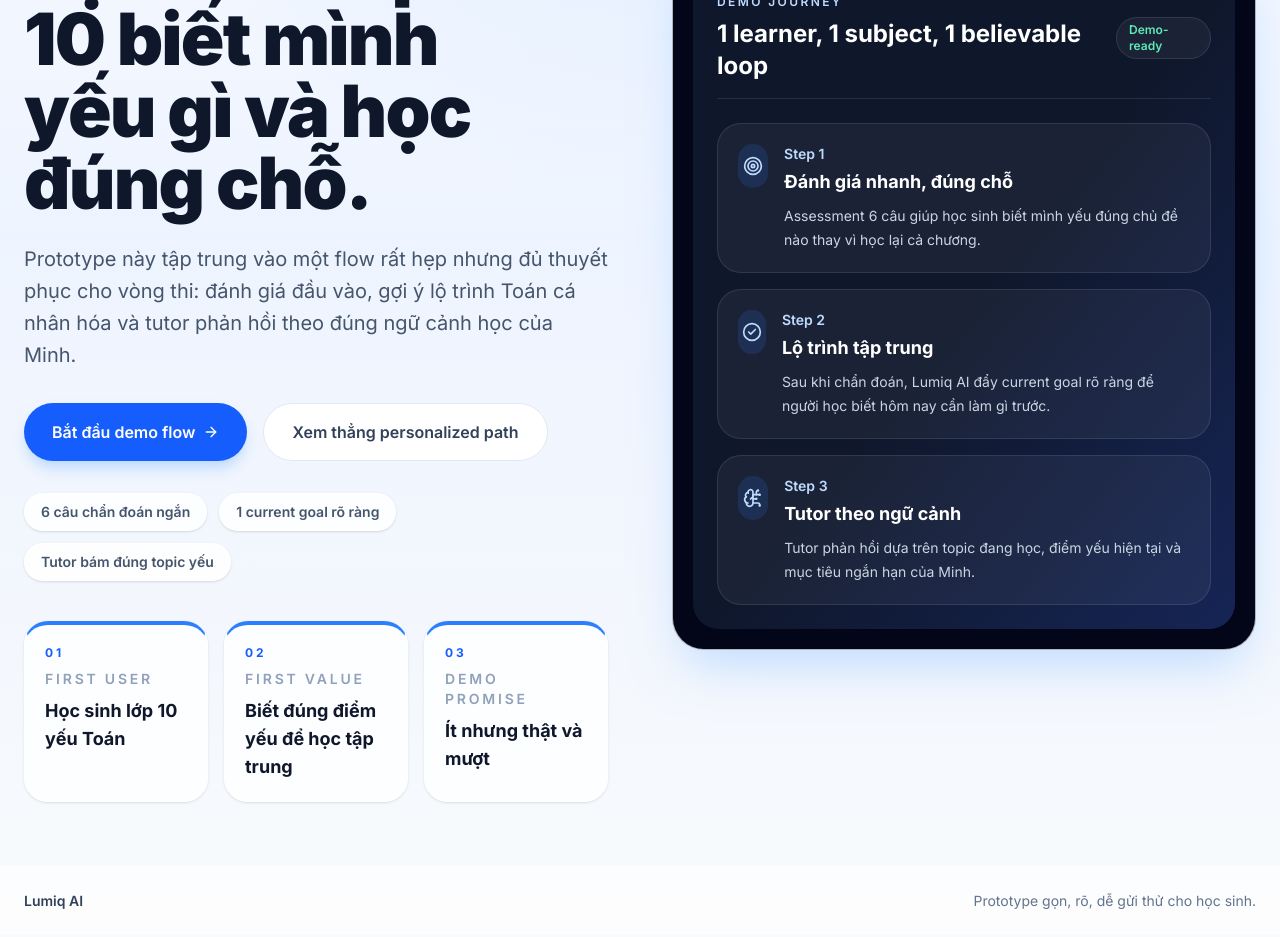
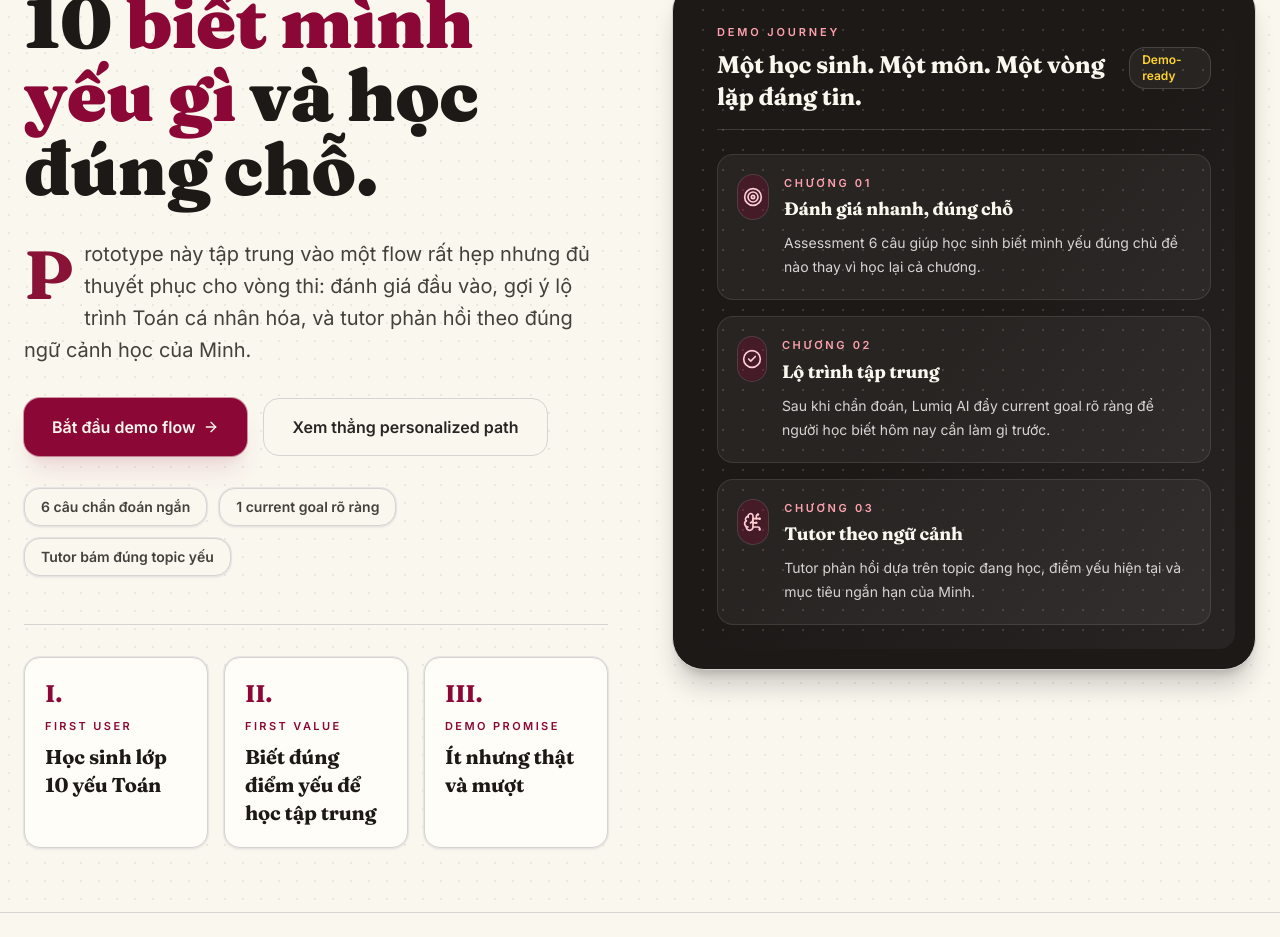
Before and after one commit to duynguyen31241020400-lang/nangluc-ai, a Next.js app: page / in a window 1280 px wide. Shown: the part 340-1277 px from the top of the page. Built offline with nearby package versions, Linux system fonts and the light colour scheme.

Commit message:
Redesign UI with scholarly brand system

```diff
--- a/src/app/globals.css
+++ b/src/app/globals.css
@@ -1,12 +1,15 @@
 @import "tailwindcss";
 
 :root {
-  --background: #f8fafc;
-  --foreground: #0f172a;
-  --muted: #64748b;
-  --card: #ffffff;
-  --border: #e2e8f0;
-  --ring: #2563eb;
+  /* Biên Khảo — Scholarly Print-Media palette */
+  --background: #faf7ef;     /* parchment */
+  --foreground: #1c1917;     /* ink (stone-900) */
+  --muted: #78716c;          /* stone-500 */
+  --card: #fffdf7;           /* warm white */
+  --border: #e7e5e4;         /* stone-200 */
+  --ring: #881337;           /* oxblood (rose-900) */
+  --accent: #b45309;         /* brass (amber-700) */
+  --secondary: #172554;      /* deep navy (blue-950) */
 }
 
 * {
@@ -34,17 +37,52 @@ textarea {
 }
 
 ::selection {
-  background: #bfdbfe;
-  color: #0f172a;
+  background: #fecdd3; /* rose-200 */
+  color: #1c1917;
 }
 
 .text-balance {
   text-wrap: balance;
 }
 
+/* Serif display font helper — used on H1/H2 for scholarly/print feel */
+.font-display {
+  font-family: var(--font-display), "Fraunces", "Newsreader", Georgia, "Times New Roman", serif;
+  font-feature-settings: "ss01", "ss02";
+  letter-spacing: -0.01em;
+}
+
+/* Drop cap for opening paragraph — like print magazines */
+.drop-cap::first-letter {
+  float: left;
+  font-family: var(--font-display), "Fraunces", Georgia, serif;
+  font-size: 4.25rem;
+  line-height: 0.9;
+  padding: 0.35rem 0.65rem 0 0;
+  color: #881337;
+  font-weight: 700;
+}
+
+/* Dot grid pattern utility — scholarly learning-nodes motif */
+.dot-grid {
+  background-image: radial-gradient(rgba(28, 25, 23, 0.18) 1px, transparent 1px);
+  background-size: 18px 18px;
+  background-position: 0 0;
+}
+
+.dot-grid-faint {
+  background-image: radial-gradient(rgba(250, 247, 239, 0.14) 1px, transparent 1px);
+  background-size: 20px 20px;
+}
+
+/* Thin scholarly rule */
+.scholarly-rule {
+  border-top: 1px solid #d6d3d1;
+}
+
 .custom-scrollbar {
   scrollbar-width: thin;
-  scrollbar-color: #94a3b8 transparent;
+  scrollbar-color: #a8a29e transparent;
 }
 
 .custom-scrollbar::-webkit-scrollbar {
@@ -57,9 +95,9 @@ textarea {
 
 .custom-scrollbar::-webkit-scrollbar-thumb {
   border-radius: 9999px;
-  background: linear-gradient(180deg, #93c5fd 0%, #64748b 100%);
+  background: linear-gradient(180deg, #fecdd3 0%, #881337 100%);
 }
 
 .custom-scrollbar::-webkit-scrollbar-thumb:hover {
-  background: linear-gradient(180deg, #60a5fa 0%, #475569 100%);
+  background: linear-gradient(180deg, #fda4af 0%, #9f1239 100%);
 }
--- a/src/app/layout.tsx
+++ b/src/app/layout.tsx
@@ -1,10 +1,20 @@
 import type { Metadata } from "next";
-import { Inter } from "next/font/google";
+import { Inter, Fraunces } from "next/font/google";
 import "./globals.css";
 
 import ErrorBoundary from "@/src/components/ui/ErrorBoundary";
 
-const inter = Inter({ subsets: ["latin", "vietnamese"] });
+const inter = Inter({
+  subsets: ["latin", "vietnamese"],
+  variable: "--font-sans",
+});
+
+const fraunces = Fraunces({
+  subsets: ["latin", "vietnamese"],
+  weight: ["500", "600", "700", "800", "900"],
+  variable: "--font-display",
+  display: "swap",
+});
 
 export const metadata: Metadata = {
   title: "Lumiq AI | Competition Prototype",
@@ -16,9 +26,9 @@ export default function RootLayout({ children }: Readonly<{ children: React.Reac
     <html lang="vi">
       <head>
         <link rel="manifest" href="/manifest.json" />
-        <meta name="theme-color" content="#2563eb" />
+        <meta name="theme-color" content="#881337" />
       </head>
-      <body className={inter.className}>
+      <body className={`${inter.className} ${fraunces.variable} bg-[var(--background)] text-[var(--foreground)]`}>
         <ErrorBoundary>
           {children}
         </ErrorBoundary>
--- a/src/app/page.tsx
+++ b/src/app/page.tsx
@@ -2,6 +2,7 @@
 
 import Link from "next/link";
 import { ArrowRight, CheckCircle2, BrainCircuit, Sparkles, Target } from "lucide-react";
+import DotGrid from "@/src/components/ui/DotGrid";
 
 const featureCards = [
   {
@@ -23,16 +24,20 @@ const featureCards = [
 
 export default function HomePage() {
   return (
-    <main className="min-h-screen bg-[radial-gradient(circle_at_top,#dbeafe,transparent_38%),linear-gradient(180deg,#f8fbff_0%,#eef4ff_45%,#f8fafc_100%)] text-slate-900">
-      <div className="sticky top-0 z-30 border-b border-white/70 bg-white/80 backdrop-blur">
+    <main className="min-h-screen bg-[#faf7ef] text-stone-900">
+      <div className="sticky top-0 z-30 border-b border-stone-200 bg-[#faf7ef]/90 backdrop-blur">
         <div className="mx-auto flex max-w-7xl items-center justify-between px-6 py-4">
           <div>
-            <p className="text-sm font-black tracking-[0.18em] text-slate-900">LUMIQ AI</p>
-            <p className="text-xs text-slate-500">Prototype học tập cá nhân hóa</p>
+            <p className="font-display text-lg font-bold tracking-tight text-stone-900">
+              Lumiq<span className="text-rose-900">.</span>AI
+            </p>
+            <p className="text-[11px] font-semibold uppercase tracking-[0.24em] text-stone-500">
+              Học tập cá nhân hóa
+            </p>
           </div>
           <Link
             href="/assessment"
-            className="inline-flex items-center justify-center rounded-full bg-blue-600 px-5 py-2.5 text-sm font-semibold text-white shadow-sm transition hover:bg-blue-700"
+            className="inline-flex items-center justify-center rounded-2xl bg-rose-900 px-5 py-2.5 text-sm font-semibold text-[#faf7ef] shadow-sm ring-1 ring-rose-900/40 transition hover:bg-rose-800"
           >
             Bắt đầu
           </Link>
@@ -40,90 +45,99 @@ export default function HomePage() {
       </div>
 
       <section className="relative mx-auto flex min-h-[calc(100vh-73px)] max-w-7xl flex-col justify-center gap-12 px-6 py-16 lg:flex-row lg:items-center lg:gap-16">
-        <div className="max-w-3xl flex-1">
-          <div className="pointer-events-none absolute left-1/2 top-40 -z-10 hidden h-72 w-72 -translate-x-1/2 rounded-full bg-blue-300/25 blur-3xl sm:block" />
-          <div className="inline-flex items-center gap-2 rounded-full border border-blue-200 bg-white/80 px-4 py-2 text-sm font-medium text-blue-700 shadow-sm backdrop-blur">
-            <Sparkles className="h-4 w-4" />
-            Competition prototype for IU Startup Demo Day 2026
+        <div className="pointer-events-none absolute inset-0 overflow-hidden">
+          <DotGrid className="opacity-40" />
+        </div>
+
+        <div className="relative max-w-3xl flex-1">
+          <div className="inline-flex items-center gap-2 rounded-2xl border border-stone-300 bg-[#faf7ef]/80 px-4 py-2 text-xs font-semibold uppercase tracking-[0.22em] text-rose-900 shadow-sm">
+            <Sparkles className="h-3.5 w-3.5" />
+            IU Startup Demo Day 2026
           </div>
 
-          <h1 className="mt-6 text-5xl font-black tracking-tight text-balance sm:text-6xl lg:text-7xl">
-            Lumiq AI giúp học sinh lớp 10 biết mình yếu gì và học đúng chỗ.
+          <p className="mt-6 font-display text-sm font-semibold uppercase tracking-[0.32em] text-stone-500">
+            Tập san học tập — Số 01
+          </p>
+          <div className="mt-3 scholarly-rule w-24" />
+
+          <h1 className="mt-5 font-display text-5xl font-black leading-[1.02] tracking-tight text-balance text-stone-900 sm:text-6xl lg:text-7xl">
+            Học sinh lớp 10 <em className="not-italic text-rose-900">biết mình yếu gì</em> và học đúng chỗ.
           </h1>
 
-          <p className="mt-6 max-w-2xl text-lg leading-8 text-slate-600 sm:text-xl">
-            Prototype này tập trung vào một flow rất hẹp nhưng đủ thuyết phục cho vòng thi:
-            đánh giá đầu vào, gợi ý lộ trình Toán cá nhân hóa và tutor phản hồi theo đúng ngữ cảnh học của Minh.
+          <p className="drop-cap mt-8 max-w-2xl text-lg leading-8 text-stone-700 sm:text-xl">
+            Prototype này tập trung vào một flow rất hẹp nhưng đủ thuyết phục cho vòng thi: đánh giá đầu vào, gợi ý lộ trình Toán cá nhân hóa, và tutor phản hồi theo đúng ngữ cảnh học của Minh.
           </p>
 
           <div className="mt-8 flex flex-col gap-4 sm:flex-row">
             <Link
               href="/assessment"
-              className="inline-flex items-center justify-center gap-2 rounded-full bg-blue-600 px-7 py-4 text-base font-semibold text-white shadow-lg shadow-blue-200 transition hover:-translate-y-0.5 hover:bg-blue-700"
+              className="inline-flex items-center justify-center gap-2 rounded-2xl bg-rose-900 px-7 py-4 text-base font-semibold text-[#faf7ef] shadow-xl shadow-rose-900/10 ring-1 ring-rose-900/40 transition hover:-translate-y-0.5 hover:bg-rose-800"
             >
               Bắt đầu demo flow
               <ArrowRight className="h-4 w-4" />
             </Link>
             <Link
               href="/learn/math"
-              className="inline-flex items-center justify-center rounded-full border border-slate-200 bg-white px-7 py-4 text-base font-semibold text-slate-700 transition hover:border-blue-200 hover:text-blue-700"
+              className="inline-flex items-center justify-center rounded-2xl border border-stone-300 bg-[#faf7ef] px-7 py-4 text-base font-semibold text-stone-800 transition hover:border-rose-900 hover:text-rose-900"
             >
               Xem thẳng personalized path
             </Link>
           </div>
 
-          <div className="mt-8 flex flex-wrap gap-3 text-sm font-semibold text-slate-600">
-            <div className="rounded-full border border-white/80 bg-white/85 px-4 py-2 shadow-sm">6 câu chẩn đoán ngắn</div>
-            <div className="rounded-full border border-white/80 bg-white/85 px-4 py-2 shadow-sm">1 current goal rõ ràng</div>
-            <div className="rounded-full border border-white/80 bg-white/85 px-4 py-2 shadow-sm">Tutor bám đúng topic yếu</div>
+          <div className="mt-8 flex flex-wrap gap-3 text-sm font-semibold text-stone-700">
+            <div className="rounded-2xl border border-stone-300 bg-[#faf7ef] px-4 py-2 shadow-sm ring-1 ring-stone-200">6 câu chẩn đoán ngắn</div>
+            <div className="rounded-2xl border border-stone-300 bg-[#faf7ef] px-4 py-2 shadow-sm ring-1 ring-stone-200">1 current goal rõ ràng</div>
+            <div className="rounded-2xl border border-stone-300 bg-[#faf7ef] px-4 py-2 shadow-sm ring-1 ring-stone-200">Tutor bám đúng topic yếu</div>
           </div>
 
-          <div className="mt-10 grid gap-4 sm:grid-cols-3">
-            <div className="rounded-3xl border border-white/80 border-t-4 border-t-blue-500 bg-white/80 p-5 shadow-sm backdrop-blur transition hover:-translate-y-1 hover:shadow-lg">
-              <p className="text-xs font-bold tracking-[0.24em] text-blue-600">01</p>
-              <p className="mt-2 text-sm font-semibold uppercase tracking-[0.2em] text-slate-400">First user</p>
-              <p className="mt-2 text-lg font-bold">Học sinh lớp 10 yếu Toán</p>
-            </div>
-            <div className="rounded-3xl border border-white/80 border-t-4 border-t-blue-500 bg-white/80 p-5 shadow-sm backdrop-blur transition hover:-translate-y-1 hover:shadow-lg">
-              <p className="text-xs font-bold tracking-[0.24em] text-blue-600">02</p>
-              <p className="mt-2 text-sm font-semibold uppercase tracking-[0.2em] text-slate-400">First value</p>
-              <p className="mt-2 text-lg font-bold">Biết đúng điểm yếu để học tập trung</p>
-            </div>
-            <div className="rounded-3xl border border-white/80 border-t-4 border-t-blue-500 bg-white/80 p-5 shadow-sm backdrop-blur transition hover:-translate-y-1 hover:shadow-lg">
-              <p className="text-xs font-bold tracking-[0.24em] text-blue-600">03</p>
-              <p className="mt-2 text-sm font-semibold uppercase tracking-[0.2em] text-slate-400">Demo promise</p>
-              <p className="mt-2 text-lg font-bold">Ít nhưng thật và mượt</p>
-            </div>
+          <div className="mt-12 scholarly-rule" />
+
+          <div className="mt-8 grid gap-4 sm:grid-cols-3">
+            {[
+              { label: "First user", title: "Học sinh lớp 10 yếu Toán", num: "I" },
+              { label: "First value", title: "Biết đúng điểm yếu để học tập trung", num: "II" },
+              { label: "Demo promise", title: "Ít nhưng thật và mượt", num: "III" },
+            ].map(({ label, title, num }) => (
+              <div
+                key={label}
+                className="rounded-2xl border border-stone-300 bg-[#fffdf7] p-5 shadow-sm ring-1 ring-stone-200 transition hover:-translate-y-1 hover:border-rose-900/30 hover:shadow-md"
+              >
+                <p className="font-display text-2xl font-bold text-rose-900">{num}.</p>
+                <p className="mt-2 text-[11px] font-semibold uppercase tracking-[0.22em] text-rose-900">{label}</p>
+                <p className="mt-2 font-display text-xl font-bold text-stone-900">{title}</p>
+              </div>
+            ))}
           </div>
         </div>
 
-        <div className="flex-1">
-          <div className="overflow-hidden rounded-[2rem] border border-white/70 bg-slate-950 p-5 text-white shadow-2xl shadow-blue-200">
-            <div className="rounded-[1.6rem] bg-gradient-to-br from-slate-900 via-slate-900 to-blue-950 p-6">
-              <div className="flex items-center justify-between border-b border-white/10 pb-4">
+        <div className="relative flex-1">
+          <div className="overflow-hidden rounded-[2rem] border border-stone-300 bg-stone-900 p-5 text-[#faf7ef] shadow-xl shadow-stone-900/20">
+            <div className="relative overflow-hidden rounded-2xl bg-gradient-to-br from-stone-900 via-stone-900 to-stone-800 p-6">
+              <DotGrid variant="light" />
+              <div className="relative flex items-center justify-between border-b border-[#faf7ef]/15 pb-4">
                 <div>
-                  <p className="text-xs font-semibold uppercase tracking-[0.2em] text-blue-200">Demo journey</p>
-                  <h2 className="mt-2 text-2xl font-bold">1 learner, 1 subject, 1 believable loop</h2>
+                  <p className="text-[11px] font-semibold uppercase tracking-[0.26em] text-rose-300">Demo journey</p>
+                  <h2 className="mt-2 font-display text-2xl font-bold">Một học sinh. Một môn. Một vòng lặp đáng tin.</h2>
                 </div>
-                <div className="rounded-full border border-white/10 bg-white/5 px-3 py-1 text-xs font-semibold text-emerald-300">
+                <div className="rounded-2xl border border-[#faf7ef]/15 bg-[#faf7ef]/5 px-3 py-1 text-xs font-semibold text-amber-300">
                   Demo-ready
                 </div>
               </div>
 
-              <div className="mt-6 space-y-4">
+              <div className="relative mt-6 space-y-4">
                 {featureCards.map(({ title, description, icon: Icon }, index) => (
                   <div
                     key={title}
-                    className="rounded-3xl border border-white/10 bg-white/5 p-5"
+                    className="rounded-2xl border border-[#faf7ef]/10 bg-[#faf7ef]/5 p-5"
                   >
                     <div className="flex items-start gap-4">
-                      <div className="flex h-11 w-11 items-center justify-center rounded-2xl bg-blue-500/15 text-blue-200">
+                      <div className="flex h-11 w-11 items-center justify-center rounded-2xl bg-rose-900/30 text-rose-200 ring-1 ring-rose-300/20">
                         <Icon className="h-5 w-5" />
                       </div>
                       <div>
-                        <p className="text-sm font-semibold text-blue-200">Step {index + 1}</p>
-                        <h3 className="mt-1 text-lg font-bold">{title}</h3>
-                        <p className="mt-2 text-sm leading-6 text-slate-300">{description}</p>
+                        <p className="text-[11px] font-semibold uppercase tracking-[0.24em] text-rose-300">Chương {String(index + 1).padStart(2, "0")}</p>
+                        <h3 className="mt-1 font-display text-lg font-bold">{title}</h3>
+                        <p className="mt-2 text-sm leading-6 text-stone-300">{description}</p>
                       </div>
                     </div>
                   </div>
@@ -134,9 +148,9 @@ export default function HomePage() {
         </div>
       </section>
 
-      <footer className="border-t border-white/70 bg-white/70">
-        <div className="mx-auto flex max-w-7xl flex-col gap-2 px-6 py-6 text-sm text-slate-500 sm:flex-row sm:items-center sm:justify-between">
-          <p className="font-semibold text-slate-700">Lumiq AI</p>
+      <footer className="border-t border-stone-300 bg-[#faf7ef]">
+        <div className="mx-auto flex max-w-7xl flex-col gap-2 px-6 py-6 text-sm text-stone-600 sm:flex-row sm:items-center sm:justify-between">
+          <p className="font-display font-bold text-stone-900">Lumiq<span className="text-rose-900">.</span>AI</p>
           <p>Prototype gọn, rõ, dễ gửi thử cho học sinh.</p>
         </div>
       </footer>
--- /dev/null
+++ b/src/components/ui/DotGrid.tsx
@@ -0,0 +1,23 @@
+import { cn } from "@/src/lib/utils";
+
+interface DotGridProps {
+  className?: string;
+  variant?: "dark" | "light";
+}
+
+/**
+ * Signature motif for Lumiq AI — subtle dot-grid suggesting "learning nodes".
+ * Use over hero sections with `pointer-events-none` wrapper.
+ */
+export default function DotGrid({ className, variant = "dark" }: DotGridProps) {
+  return (
+    <div
+      aria-hidden
+      className={cn(
+        "pointer-events-none absolute inset-0",
+        variant === "dark" ? "dot-grid" : "dot-grid-faint",
+        className,
+      )}
+    />
+  );
+}
```
Also changed, not shown: src/app/assessment/page.tsx (+83 -74 lines), src/app/learn/math/page.tsx (+54 -41 lines), src/components/learning/ProgressTree.tsx (+19 -19 lines), src/components/learning/TutorChat.tsx (+26 -26 lines).
